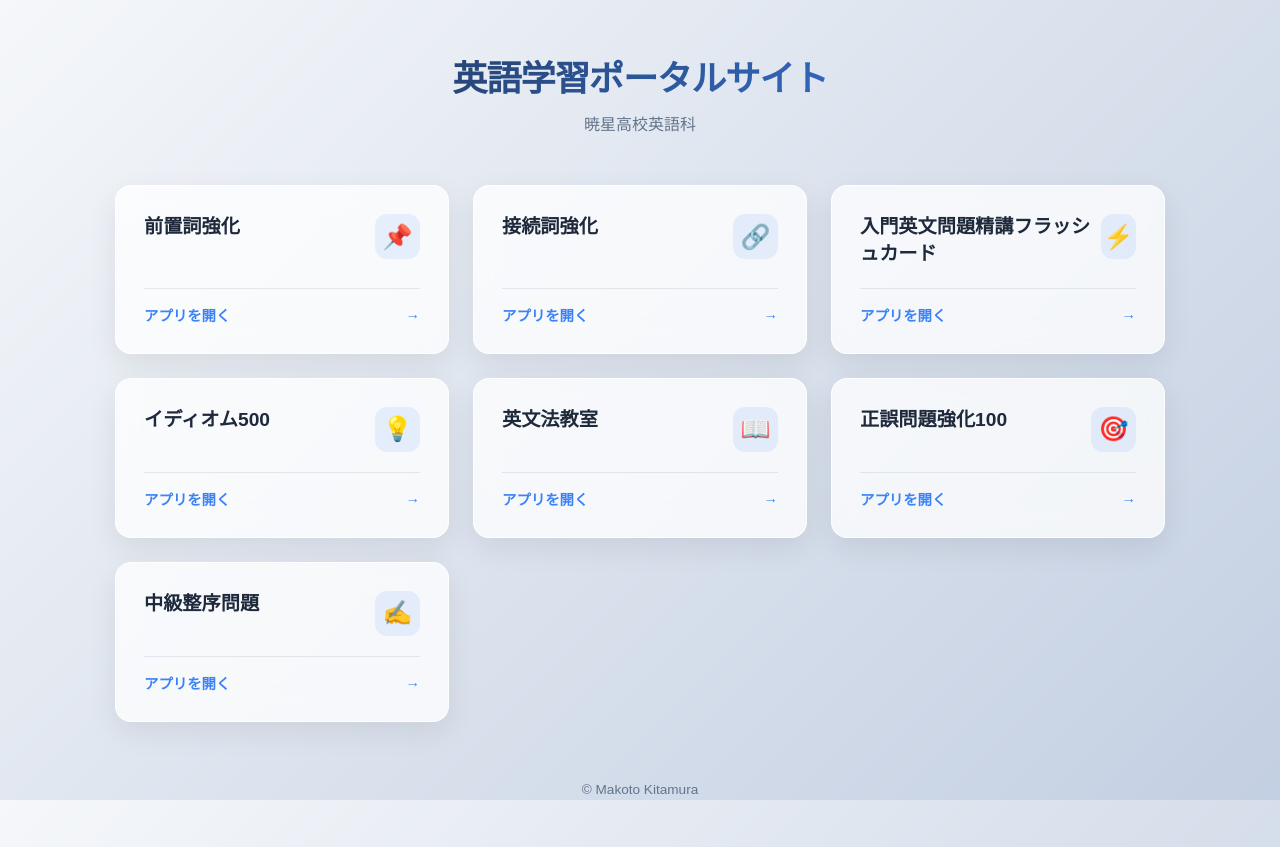
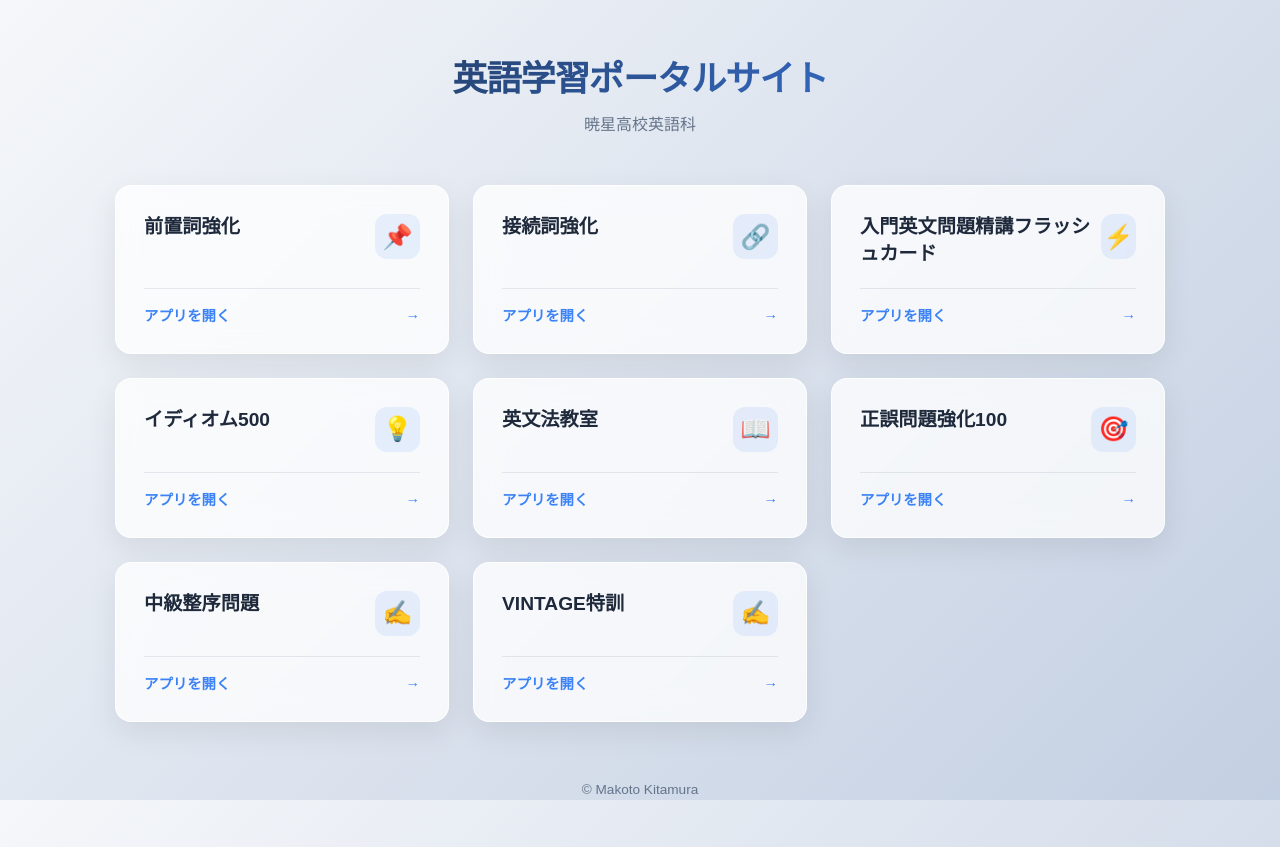
Before and after one commit to rakuchi-ai/ENGLISH-TOP, a plain HTML site: page index.html in a window 1280 px wide. Drawn offline with Linux system fonts and the light colour scheme; a web font is replaced by a local one.

Commit message:
Update index.html

```diff
--- a/index.html
+++ b/index.html
@@ -262,6 +262,19 @@
                     <span>アプリを開く</span> &rarr;
                 </div>
             </a>
+
+             <!-- ⑧ VINTAGE特訓 -->
+            <a href="https://rakuchi-ai.github.io/VINTAGE/" class="card">
+                <div>
+                    <div class="card-header">
+                        <h2 class="card-title">VINTAGE特訓</h2>
+                        <div class="card-icon">✍️</div>
+                    </div>
+                </div>
+                <div class="card-footer">
+                    <span>アプリを開く</span> &rarr;
+                </div>
+            </a>
         </div>
 
         <footer class="site-footer">
```
